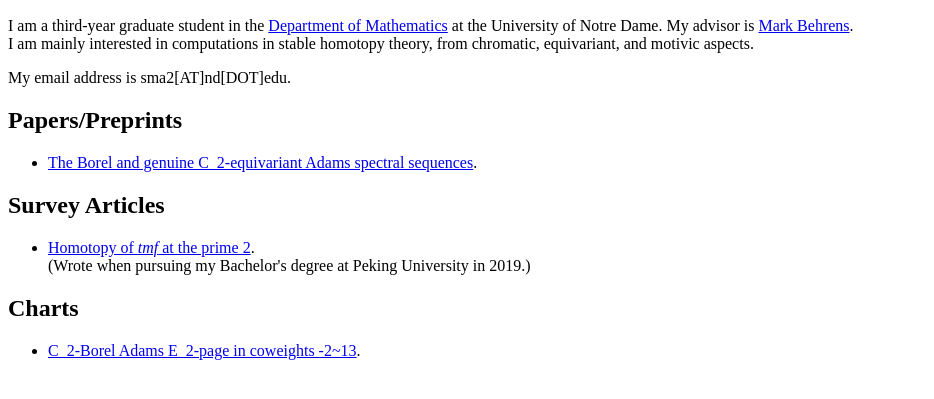
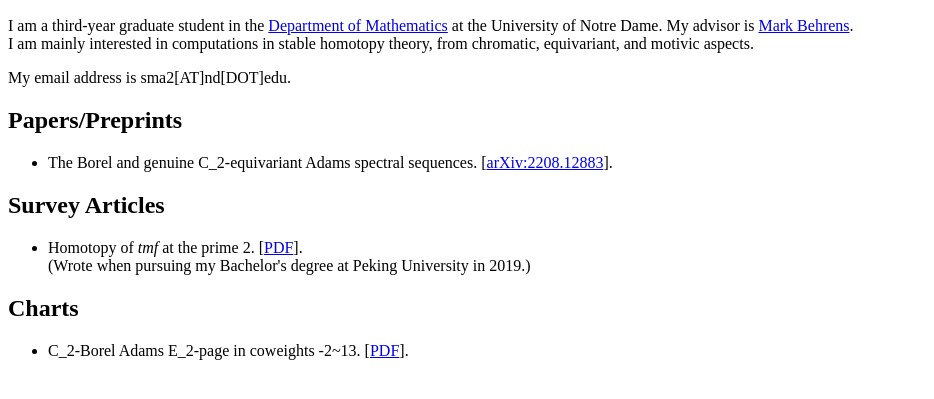
Before and after one commit to masihao/masihao.github.io, a plain HTML site: page index.html in a window 1280 px wide. Shown: the part 177-576 px from the top of the page, without its empty margins (0-934 px from the left). Drawn offline with Linux system fonts and the light colour scheme.

Commit message:
Update index.html

```diff
--- a/index.html
+++ b/index.html
@@ -25,19 +25,19 @@
     <section>
       <h2> Papers/Preprints</h2>
       <ul>
-        <li><a href="https://arxiv.org/abs/2208.12883">The Borel and genuine C_2-equivariant Adams spectral sequences</a>.</li>
+        <li>The Borel and genuine C_2-equivariant Adams spectral sequences. [<a href="https://arxiv.org/abs/2208.12883">arXiv:2208.12883</a>].</li>
       </ul>
     </section>
     <section>
       <h2>Survey Articles</h2>
       <ul>
-        <li><a href="Homotopy of tmf at the prime 2.pdf">Homotopy of <i>tmf</i> at the prime 2</a>.<br>(Wrote when pursuing my Bachelor's degree at Peking University in 2019.)</li>
+        <li>Homotopy of <i>tmf</i> at the prime 2. [<a href="Homotopy of tmf at the prime 2.pdf">PDF</a>].<br>(Wrote when pursuing my Bachelor's degree at Peking University in 2019.)</li>
       </ul>
     </section>
     <section>
       <h2>Charts</h2>
       <ul>
-        <li><a href="C_2-Borel Adams E_2 page in coweights -2~13.pdf">C_2-Borel Adams E_2-page in coweights -2~13</a>.</li>
+        <li>C_2-Borel Adams E_2-page in coweights -2~13. [<a href="C_2-Borel Adams E_2 page in coweights -2~13.pdf">PDF</a>].</li>
       </ul>
     </section>
   </body>
```
